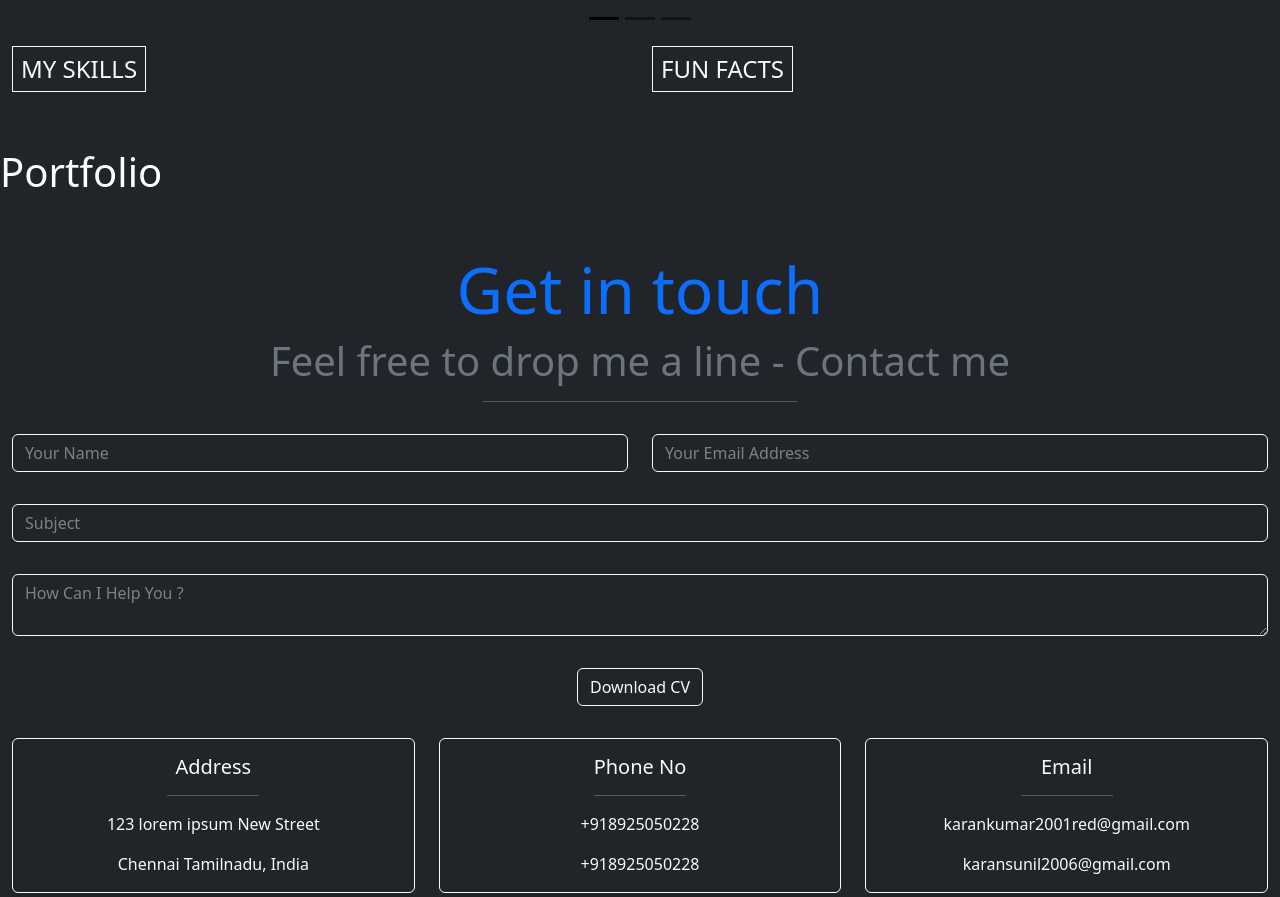
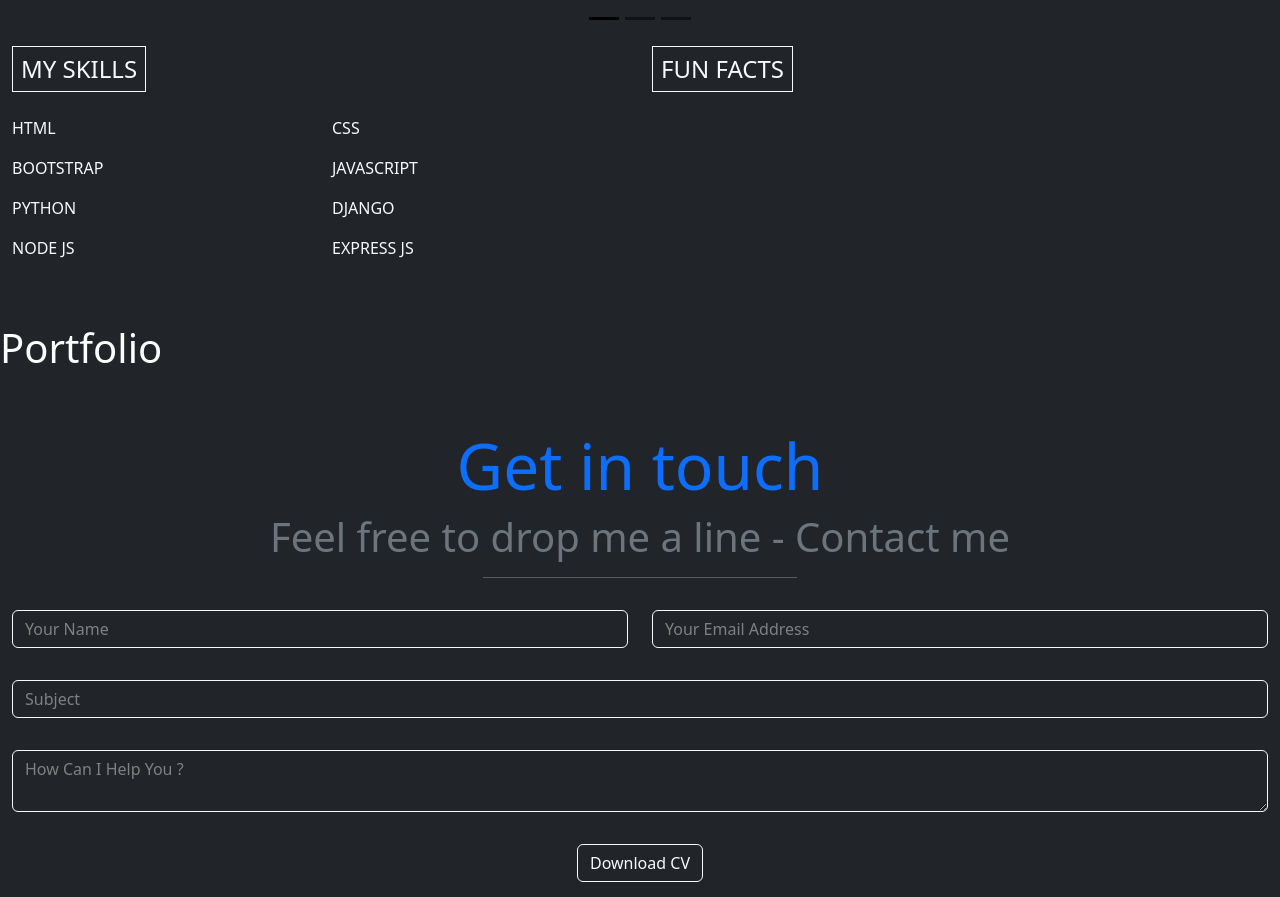
Before and after one commit to karan-2006/Portfolio, a React (Vite) app: page / in a window 1280 px wide. Shown: the part 3384-4281 px from the top of the page. Built offline with nearby package versions, Linux system fonts and the light colour scheme.

Commit message:
Update Resume.jsx

```diff
--- a/src/Resume.jsx
+++ b/src/Resume.jsx
@@ -51,11 +51,17 @@ function Resume() {
           <div className="col">
             <h4 className="border border-light d-inline-block p-2">MY SKILLS</h4>
             <div className="row">
-              <div className="col">
-
+              <div className="col py-2 list-unstyled">
+                <li className="py-2">HTML</li>
+                <li className="py-2">BOOTSTRAP</li>
+                <li className="py-2">PYTHON</li>
+                <li className="py-2">NODE JS</li>
               </div>
-              <div className="col">
-
+              <div className="col py-2 list-unstyled">
+                <li className="py-2">CSS</li>
+                <li className="py-2">JAVASCRIPT</li>
+                <li className="py-2">DJANGO</li>
+                <li className="py-2">EXPRESS JS</li>
               </div>
             </div>
 
```
